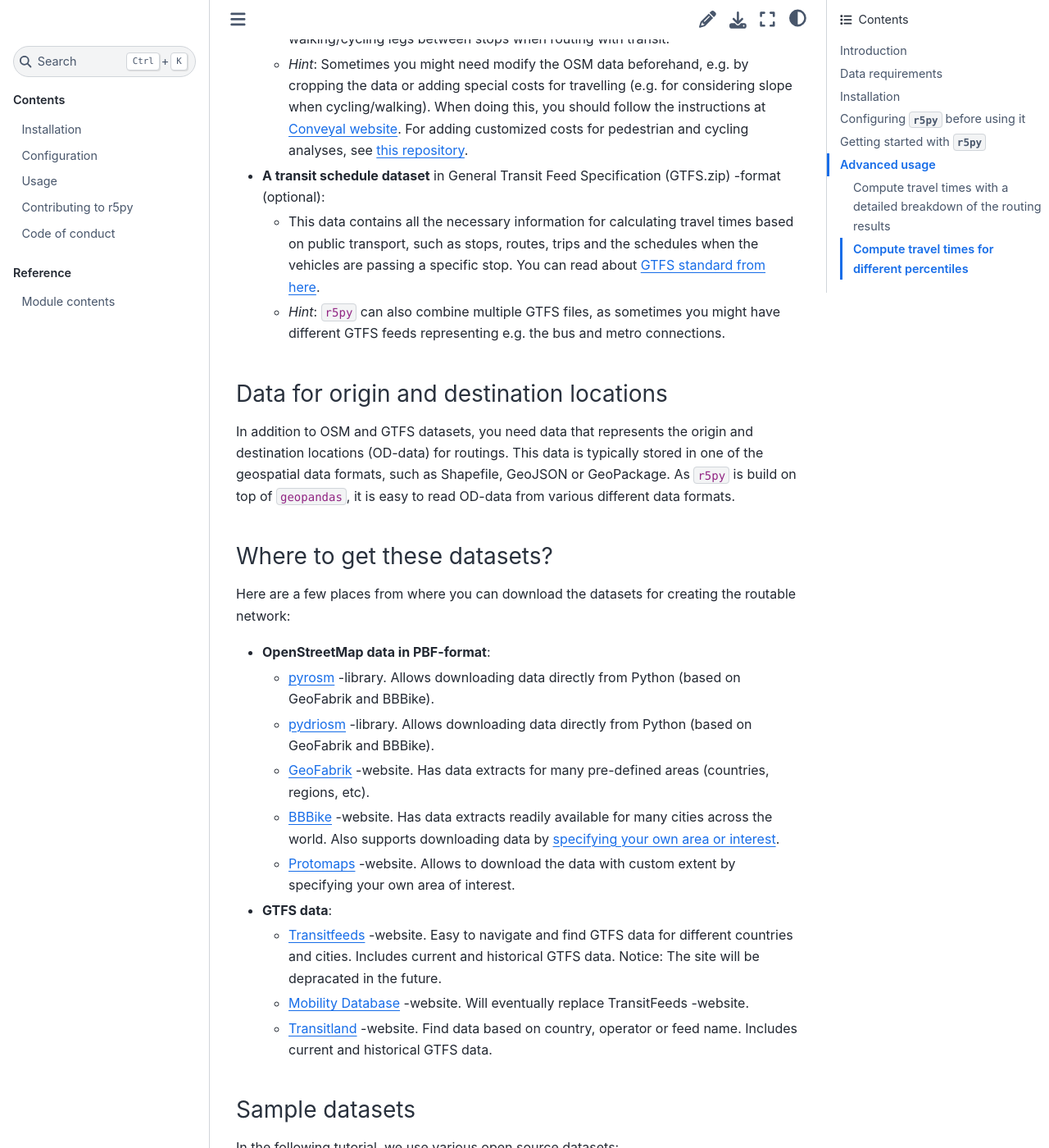
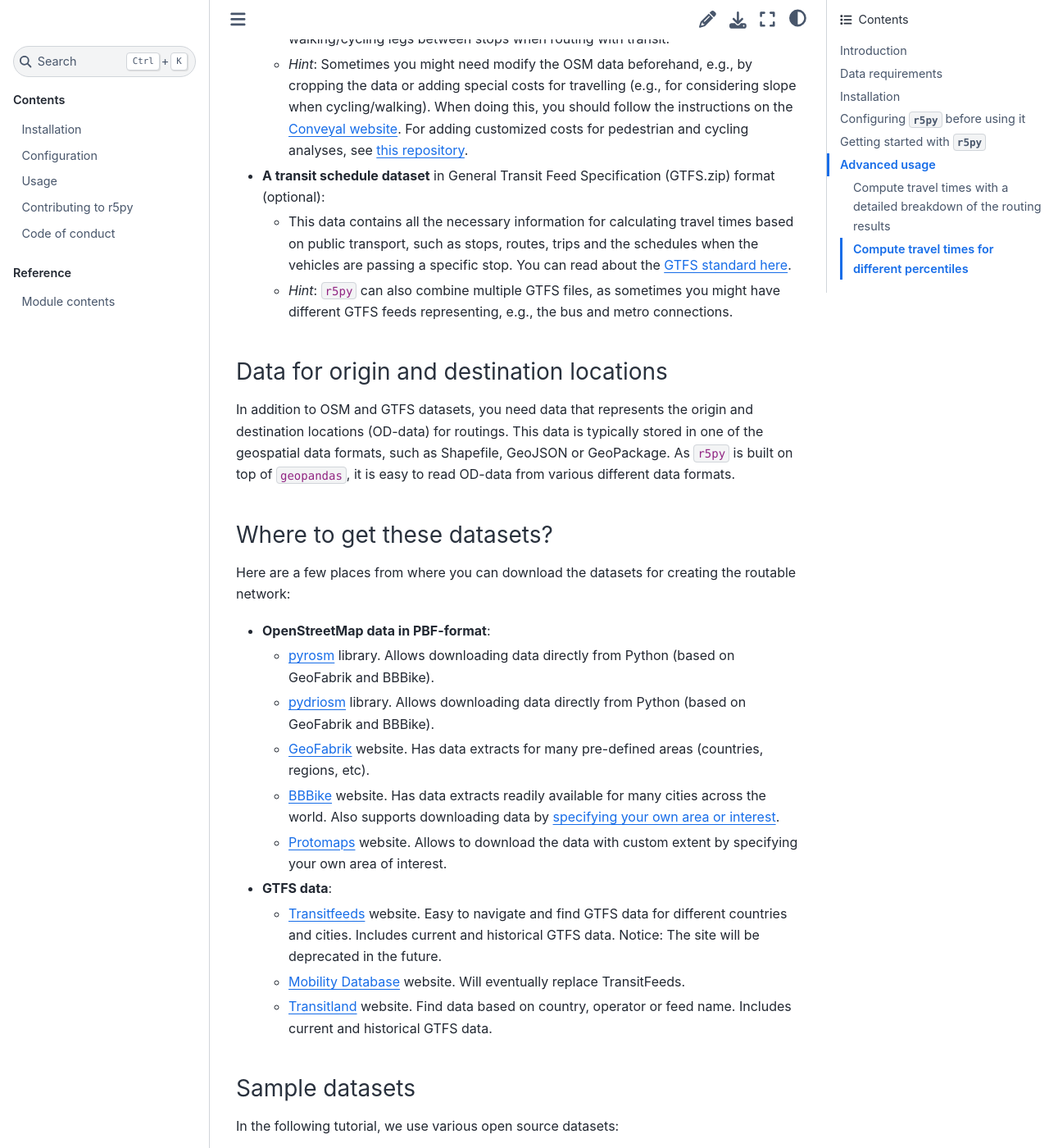
Before and after one commit to r5py/r5py, a Sphinx documentation site: the page built from docs/md/basic-usage.md, in a window 1280 px wide and 1400 px high, scrolled down 747 px. Shown: the whole window at 82% size. Built offline with Sphinx 7.4.7 and the Sphinx Book theme 1.1.4, drawn with Linux system fonts in a browser that asks for light colours; some of the changed text lies outside the part shown.

Commit message:
a few typos

````diff
--- a/docs/md/basic-usage.md
+++ b/docs/md/basic-usage.md
@@ -26,18 +26,18 @@ It provides a simple and friendly interface to R<sup>5</sup> (*the Rapid Realist
 
 When calculating travel times with `r5py`, you typically need a couple of datasets:
 
-- **A road network dataset from OpenStreetMap** (OSM) in Protocolbuffer Binary (`.pbf`) -format:
+- **A road network dataset from OpenStreetMap** (OSM) in Protocolbuffer Binary (`.pbf`) format:
   - This data is used for finding the fastest routes and calculating the travel times based on walking, cycling and driving. In addition, this data is used for walking/cycling legs between stops when routing with transit.
-  - *Hint*: Sometimes you might need modify the OSM data beforehand, e.g. by cropping the data or adding special costs for travelling (e.g. for considering slope when cycling/walking). When doing this, you should follow the instructions at [Conveyal website](https://docs.conveyal.com/prepare-inputs#preparing-the-osm-data). For adding customized costs for pedestrian and cycling analyses, see [this repository](https://github.com/RSGInc/ladot_analysis_dataprep).
+  - *Hint*: Sometimes you might need modify the OSM data beforehand, e.g., by cropping the data or adding special costs for travelling (e.g., for considering slope when cycling/walking). When doing this, you should follow the instructions on the [Conveyal website](https://docs.conveyal.com/prepare-inputs#preparing-the-osm-data). For adding customized costs for pedestrian and cycling analyses, see [this repository](https://github.com/RSGInc/ladot_analysis_dataprep).
 
-- **A transit schedule dataset** in General Transit Feed Specification (GTFS.zip) -format (optional):
-   - This data contains all the necessary information for calculating travel times based on public transport, such as stops, routes, trips and the schedules when the vehicles are passing a specific stop. You can read about [GTFS standard from here](https://developers.google.com/transit/gtfs/reference).
-   - *Hint*: `r5py` can also combine multiple GTFS files, as sometimes you might have different GTFS feeds representing e.g. the bus and metro connections.
+- **A transit schedule dataset** in General Transit Feed Specification (GTFS.zip) format (optional):
+   - This data contains all the necessary information for calculating travel times based on public transport, such as stops, routes, trips and the schedules when the vehicles are passing a specific stop. You can read about the [GTFS standard here](https://developers.google.com/transit/gtfs/reference).
+   - *Hint*: `r5py` can also combine multiple GTFS files, as sometimes you might have different GTFS feeds representing, e.g., the bus and metro connections.
 
 
 ### Data for origin and destination locations
 
-In addition to OSM and GTFS datasets, you need data that represents the origin and destination locations (OD-data) for routings. This data is typically stored in one of the geospatial data formats, such as Shapefile, GeoJSON or GeoPackage. As `r5py` is build on top of `geopandas`, it is easy to read OD-data from various different data formats.
+In addition to OSM and GTFS datasets, you need data that represents the origin and destination locations (OD-data) for routings. This data is typically stored in one of the geospatial data formats, such as Shapefile, GeoJSON or GeoPackage. As `r5py` is built on top of `geopandas`, it is easy to read OD-data from various different data formats.
 
 
 ### Where to get these datasets?
@@ -46,36 +46,36 @@ Here are a few places from where you can download the datasets for creating the
 
 - **OpenStreetMap data in PBF-format**:
 
-  - [pyrosm](https://pyrosm.readthedocs.io/en/latest/basics.html#protobuf-file-what-is-it-and-how-to-get-one)  -library. Allows downloading data directly from Python (based on GeoFabrik and BBBike).
-  - [pydriosm](https://pydriosm.readthedocs.io/en/latest/quick-start.html#download-data) -library. Allows downloading data directly from Python (based on GeoFabrik and BBBike).
-  - [GeoFabrik](http://download.geofabrik.de/) -website. Has data extracts for many pre-defined areas (countries, regions, etc).
-  - [BBBike](https://download.bbbike.org/osm/bbbike/) -website. Has data extracts readily available for many cities across the world. Also supports downloading data by [specifying your own area or interest](https://extract.bbbike.org/).
-  - [Protomaps](https://protomaps.com/downloads/osm) -website. Allows to download the data with custom extent by specifying your own area of interest.
+  - [pyrosm](https://pyrosm.readthedocs.io/en/latest/basics.html#protobuf-file-what-is-it-and-how-to-get-one)  library. Allows downloading data directly from Python (based on GeoFabrik and BBBike).
+  - [pydriosm](https://pydriosm.readthedocs.io/en/latest/quick-start.html#download-data) library. Allows downloading data directly from Python (based on GeoFabrik and BBBike).
+  - [GeoFabrik](http://download.geofabrik.de/) website. Has data extracts for many pre-defined areas (countries, regions, etc).
+  - [BBBike](https://download.bbbike.org/osm/bbbike/) website. Has data extracts readily available for many cities across the world. Also supports downloading data by [specifying your own area or interest](https://extract.bbbike.org/).
+  - [Protomaps](https://protomaps.com/downloads/osm) website. Allows to download the data with custom extent by specifying your own area of interest.
 
 
 - **GTFS data**:
-  - [Transitfeeds](https://transitfeeds.com/) -website. Easy to navigate and find GTFS data for different countries and cities. Includes current and historical GTFS data. Notice: The site will be depracated in the future.
-  - [Mobility Database](https://database.mobilitydata.org) -website. Will eventually replace TransitFeeds -website.
-  - [Transitland](https://www.transit.land/operators) -website. Find data based on country, operator or feed name. Includes current and historical GTFS data.
+  - [Transitfeeds](https://transitfeeds.com/) website. Easy to navigate and find GTFS data for different countries and cities. Includes current and historical GTFS data. Notice: The site will be deprecated in the future.
+  - [Mobility Database](https://database.mobilitydata.org) website. Will eventually replace TransitFeeds.
+  - [Transitland](https://www.transit.land/operators) website. Find data based on country, operator or feed name. Includes current and historical GTFS data.
 
 ### Sample datasets
 
 In the following tutorial, we use various open source datasets:
 - The point dataset for Helsinki has been obtained from [Helsinki Region Environmental Services](https://www.hsy.fi/en/environmental-information/open-data/avoin-data---sivut/population-grid-of-helsinki-metropolitan-area/) (HSY) licensed under a Creative Commons By Attribution 4.0.
 - The street network for Helsinki is a cropped and filtered extract of OpenStreetMap (© OpenStreetMap contributors, [ODbL license](https://www.openstreetmap.org/copyright))
-- The GTFS transport schedule dataset for Helsinki is a cropped and minimised copy of Helsingin seudun liikenne’s (HSL) open dataset [Creative Commons BY 4.0](https://www.hsl.fi/hsl/avoin-data#aineistojen-kayttoehdot).
+- The GTFS transport schedule dataset for Helsinki is a cropped and minimised copy of Helsingin seudun liikenne’s (HSL) open dataset ([Creative Commons BY 4.0](https://www.hsl.fi/hsl/avoin-data#aineistojen-kayttoehdot)).
 <!-- #endregion -->
 
 ## Installation
 
-Before you can start using `r5py`, you need install it and a few libraries. Check [installation instructions](../installation.md) for more details.
+Before you can start using `r5py`, you need to install it and a few libraries. Check [installation instructions](../installation.md) for more details.
 
 
 ## Configuring `r5py` before using it
 
 It is possible to configure `r5py` in a few different ways (see [configuration instructions](../configuration.md) for details). One of the options that you most likely want to adjust, is **configuring how much memory** (RAM) `r5py` will consume during the calculations. `r5py` runs a powerful Java engine under the hood, and by default it will use **80 % of the available memory** for doing the calculations. However, you can easily adjust this.
 
-If you want to allocate e.g. a maximum of 5 Gb of RAM for the tool, you can do so by running:
+If you want to allocate, e.g., a maximum of 5 Gb of RAM for the tool, you can do so by running:
 
 ```python
 import sys
@@ -95,7 +95,7 @@ Next, we will learn how to calculate travel times with `r5py` between locations
 
 ### Load the origin and destination data
 
-Let's start by downloading a sample point dataset into a geopandas `GeoDataFrame` that we can use as our origin and destination locations. For the sake of this exercise, we have prepared a grid of points covering parts of Helsinki. The point data also contains information about residents of each 250 meter cell:
+Let's start by downloading a sample point dataset into a geopandas `GeoDataFrame` that we can use as our origin and destination locations. For the sake of this exercise, we have prepared a grid of points covering parts of Helsinki. The point data also contains the number of residents of each 250 meter cell:
 
 ```python
 import geopandas
@@ -156,13 +156,13 @@ At this stage, `r5py` has created the routable transport network and it is store
 
 ### Compute travel time matrix from one to all locations
 
-A travel time matrix is a dataset detailing the travel costs (e.g., time) between given locations (origins and destinations) in a study area. To compute a travel time matrix with `r5py` based on public transportation, we first need to initialize an `r5py.TravelTimeMatrixComputer` -object. As inputs, we pass following arguments for the `TravelTimeMatrixComputer`:
+A travel time matrix is a dataset detailing the travel costs (e.g., time) between given locations (origins and destinations) in a study area. To compute a travel time matrix with `r5py` based on public transportation, we first need to initialize an `r5py.TravelTimeMatrixComputer` object. As inputs, we pass following arguments for the `TravelTimeMatrixComputer`:
 - `transport_network`, which we created in the previous step representing the routable transport network.
 - `origins`, which is a GeoDataFrame with one location that we created earlier (however, you can also use multiple locations as origins).
 - `destinations`, which is a GeoDataFrame representing the destinations (in our case, the `points` GeoDataFrame).
-- `departure`, which should be Python's `datetime` -object (in our case standing for "22nd of February 2022 at 08:30") to tell `r5py` that the schedules of this specific time and day should be used for doing the calculations.
-   - *Note*: By default, `r5py` summarizes and calculates a median travel time from all possible connections within one hour from given depature time (with 1 minute frequency). It is possible to adjust this time window using `departure_time_window` -parameter ([see details here]((https://r5py.readthedocs.io/en/stable/reference.html#r5py.RegionalTask))).
-- `transport_modes`, which determines the travel modes that will be used in the calculations. These can be passed using the options from the `TransitMode` and `LegMode` -classes.
+- `departure`, which should be Python's `datetime` object (in our case standing for "22nd of February 2022 at 08:30") to tell `r5py` that the schedules of this specific time and day should be used for doing the calculations.
+   - *Note*: By default, `r5py` summarizes and calculates a median travel time from all possible connections within one hour from given depature time (with 1 minute frequency). It is possible to adjust this time window using `departure_time_window` parameter ([see details here]((https://r5py.readthedocs.io/en/stable/reference.html#r5py.RegionalTask))).
+- `transport_modes`, which determines the travel modes that will be used in the calculations. These can be passed using the options from the `TransitMode` and `LegMode` classes.
   - *Hint*: To see all available options, run `help(TransitMode)` or `help(LegMode)`.
 
 ```{note} In addition to these ones, the constructor also accepts many other parameters [listed here](https://r5py.readthedocs.io/en/stable/reference.html#r5py.RegionalTask), such as walking and cycling speed, maximum trip duration, maximum number of transit connections used during the trip, etc.
@@ -193,7 +193,7 @@ travel_time_matrix = travel_time_matrix_computer.compute_travel_times()
 travel_time_matrix.head()
 ```
 
-As a result, this returns a `pandas.DataFrame` which we stored in the `travel_time_matrix` -variable. The values in the `travel_time` column are travel times in minutes between the points identified by `from_id` and `to_id`. As you can see, the `id` value in the `from_id` column is the same for all rows because we only used one origin location as input.
+As a result, this returns a `pandas.DataFrame` which we stored in the `travel_time_matrix` variable. The values in the `travel_time` column are travel times in minutes between the points identified by `from_id` and `to_id`. As you can see, the `id` value in the `from_id` column is the same for all rows because we only used one origin location as input.
 
 To get a better sense of the results, let's create a travel time map based on our results. We can do this easily by making a table join between the `points` GeoDataFrame and the `travel_time_matrix`. The key in the `travel_time_matrix` table is the column `to_id` and the corresponding key in `points` GeoDataFrame is the column `id`:
 
````
Also changed, not shown: other parts of docs/md/basic-usage.md (+1 -1 lines), docs/notebooks/basic-usage.ipynb.
